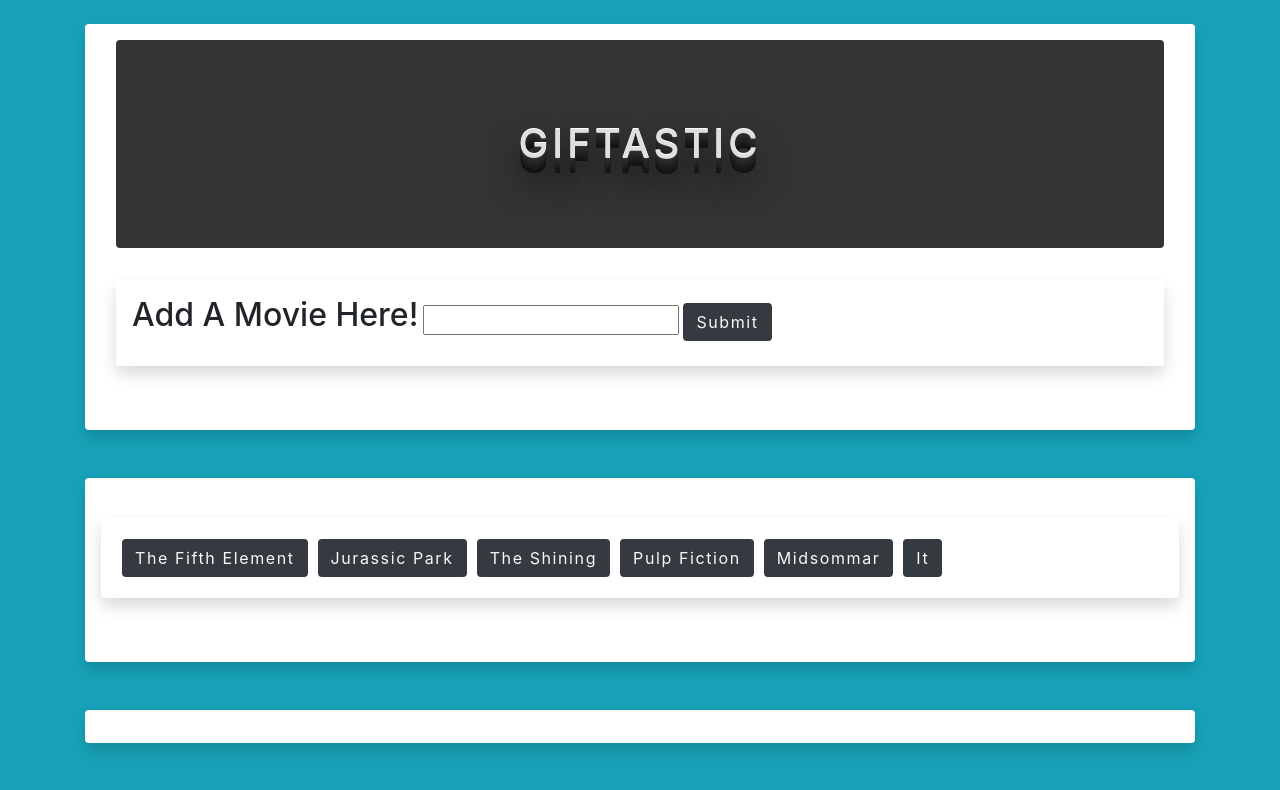
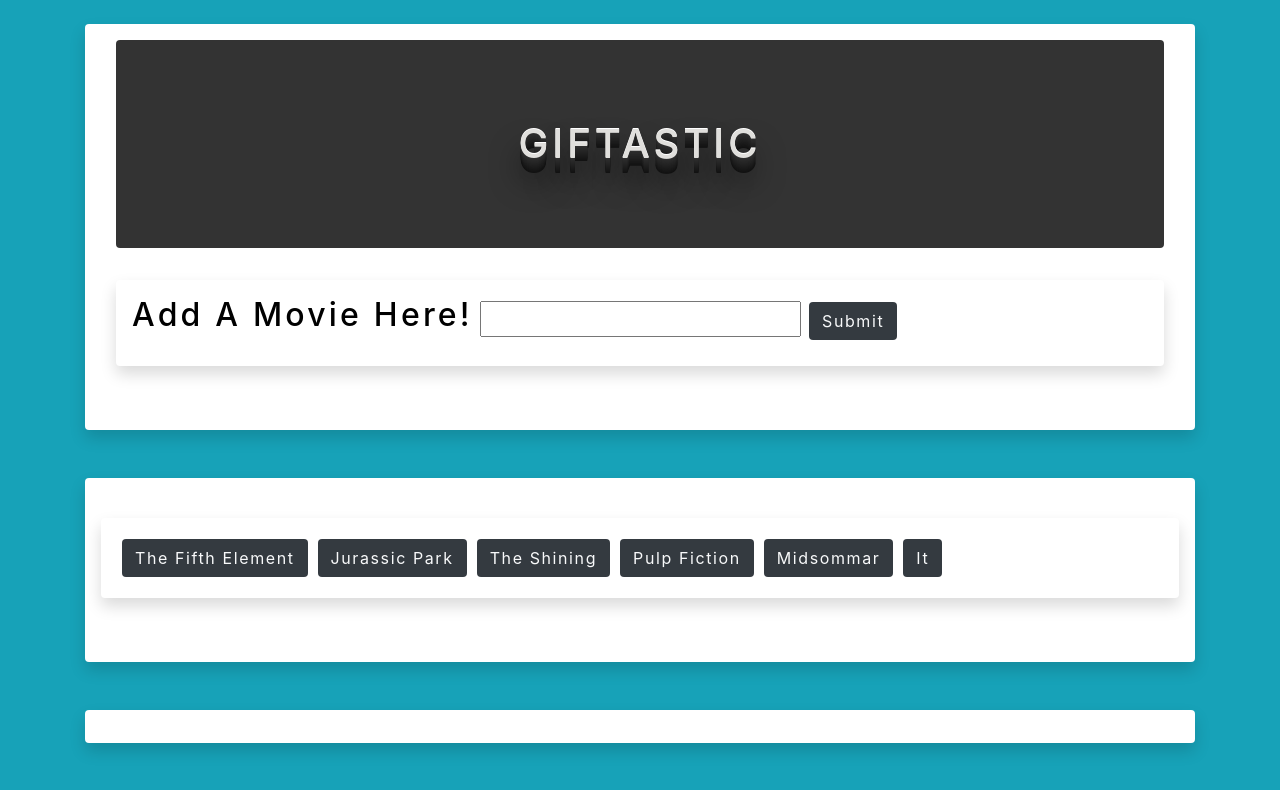
Before and after one commit to jgilbertworks/GifTastic, a plain HTML site: page index.html in a window 1280 px wide. Drawn offline with nearby package versions, Linux system fonts and the light colour scheme.

Commit message:
Update style.css

```diff
--- a/assets/css/style.css
+++ b/assets/css/style.css
@@ -1,3 +1,9 @@
+* {
+    color: black;
+    letter-spacing: .1em;
+    text-decoration: none;
+}
+
 h1 {
     font-family: "Avant Garde", Avantgarde, "Century Gothic", CenturyGothic, "AppleGothic", sans-serif;
     font-size: 92px;
@@ -32,3 +38,12 @@ img {
     margin-right: auto;
     margin-left: auto;
 }
+
+#movie-form,
+h4
+ {
+    color: black;
+    font-size: 20px;
+    letter-spacing: .1em;
+    text-decoration: none;
+}
```
